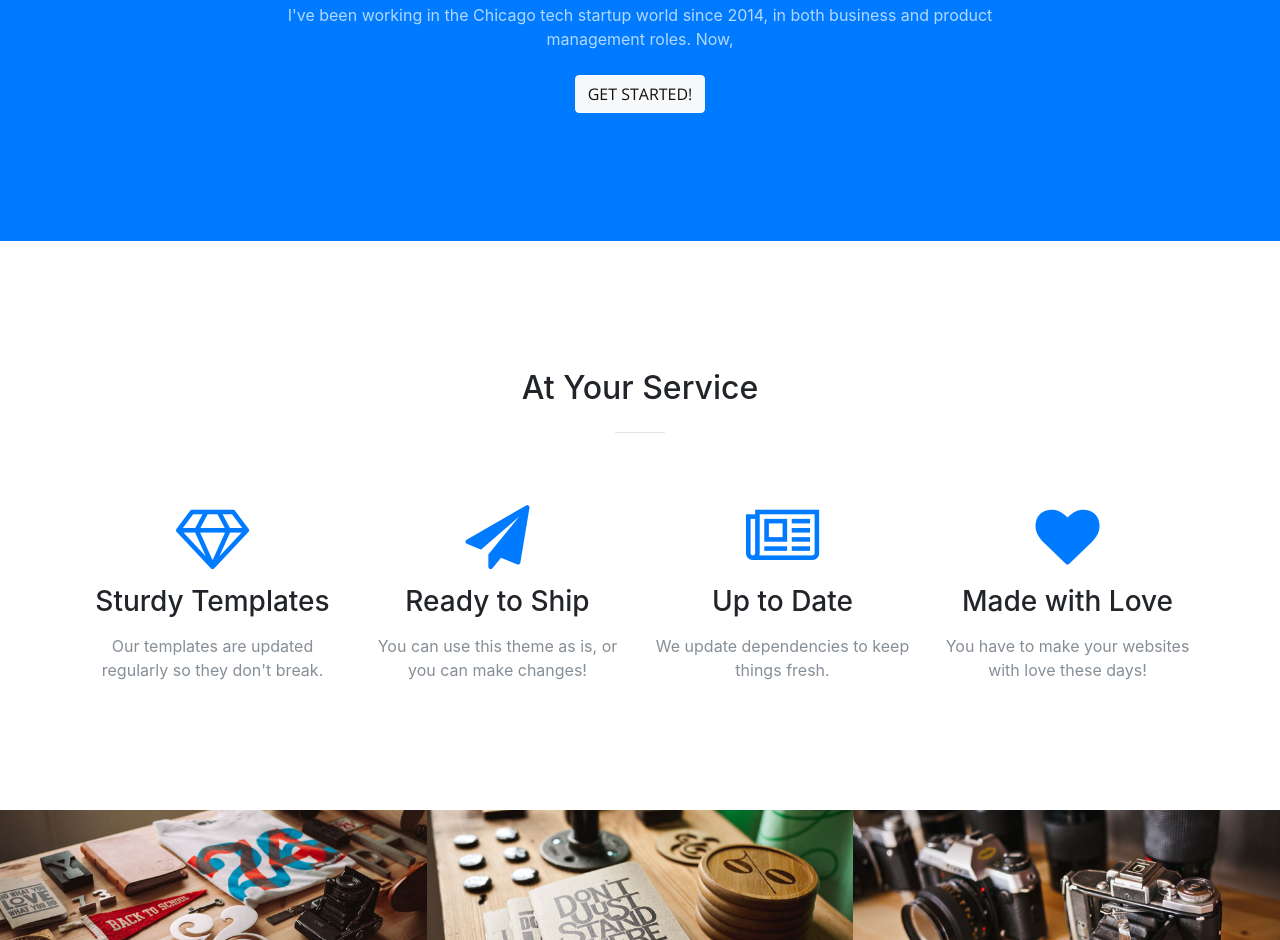
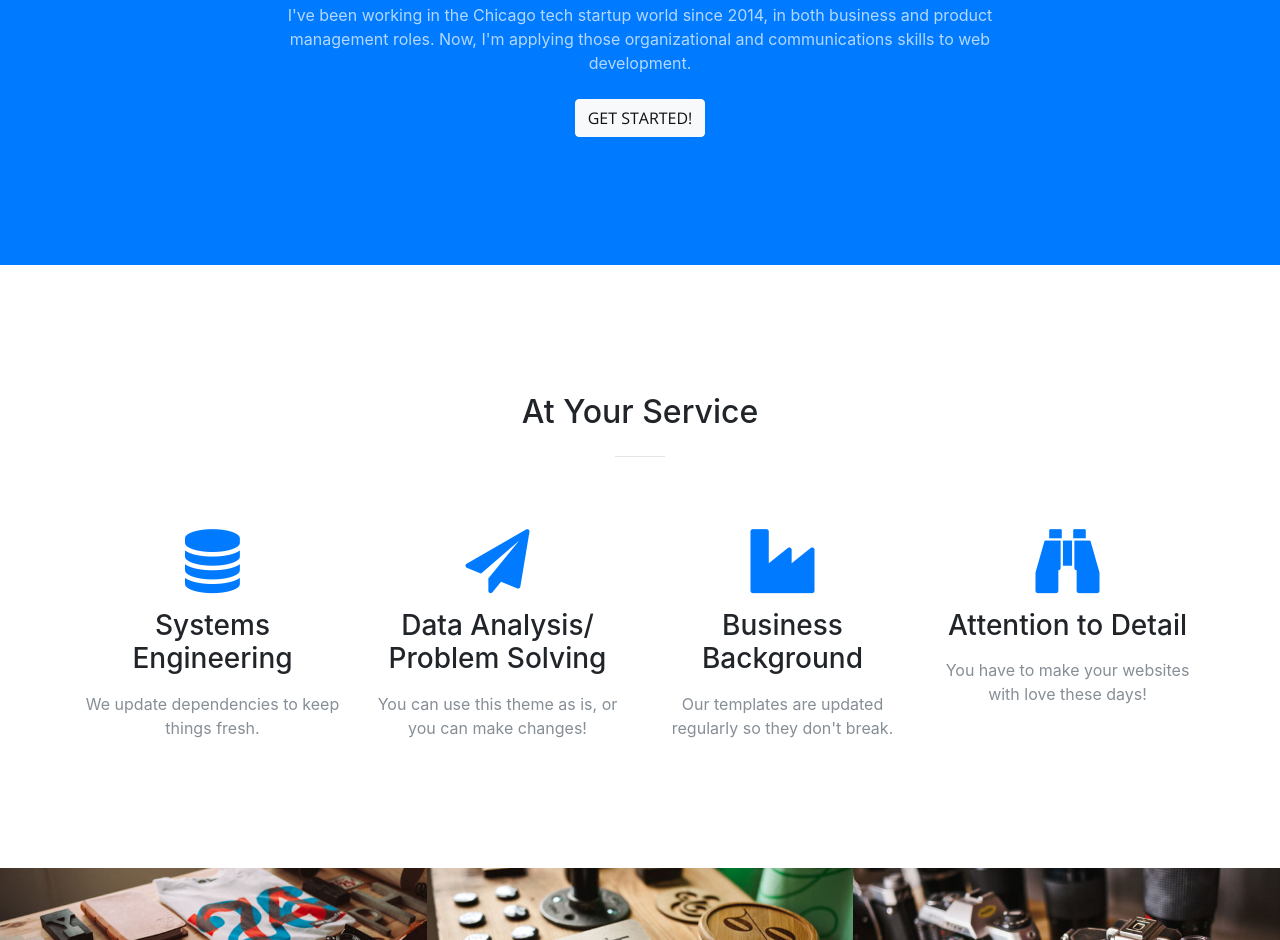
Before and after one commit to paulmccarthy42/paulmccarthy42.github.io, a website with bundled scripts: page index.html in a window 1280 px wide. Shown: the part 1012-1952 px from the top of the page. Built offline with nearby package versions, Linux system fonts and the light colour scheme.

Commit message:
toying with icons

```diff
--- a/index.html
+++ b/index.html
@@ -77,7 +77,7 @@
           <div class="col-lg-8 mx-auto text-center">
             <h2 class="section-heading text-white">Programming and Product Management</h2>
             <hr class="light my-4">
-            <p class="text-faded mb-4">I've been working in the Chicago tech startup world since 2014, in both business and product management roles. Now, </p>
+            <p class="text-faded mb-4">I've been working in the Chicago tech startup world since 2014, in both business and product management roles. Now, I'm applying those organizational and communications skills to web development.</p>
             <a class="btn btn-light btn-xl js-scroll-trigger" href="#services">Get Started!</a>
           </div>
         </div>
@@ -97,29 +97,29 @@
         <div class="row">
           <div class="col-lg-3 col-md-6 text-center">
             <div class="service-box mt-5 mx-auto">
-              <i class="fa fa-4x fa-diamond text-primary mb-3 sr-icons"></i>
-              <h3 class="mb-3">Sturdy Templates</h3>
+              <i class="fa fa-4x fa-database text-primary mb-3 sr-icons"></i>
+              <h3 class="mb-3">Systems Engineering</h3>
+              <p class="text-muted mb-0">We update dependencies to keep things fresh.</p>
+            </div>
+          </div>
+          <div class="col-lg-3 col-md-6 text-center">
+            <div class="service-box mt-5 mx-auto">
+              <i class="fa fa-4x fa-paper-plane text-primary mb-3 sr-icons"></i>
+              <h3 class="mb-3">Data Analysis/ Problem Solving</h3>
+              <p class="text-muted mb-0">You can use this theme as is, or you can make changes!</p>
+            </div>
+          </div>
+          <div class="col-lg-3 col-md-6 text-center">
+            <div class="service-box mt-5 mx-auto">
+              <i class="fa fa-4x fa-industry text-primary mb-3 sr-icons"></i>
+              <h3 class="mb-3">Business Background</h3>
               <p class="text-muted mb-0">Our templates are updated regularly so they don't break.</p>
             </div>
           </div>
           <div class="col-lg-3 col-md-6 text-center">
             <div class="service-box mt-5 mx-auto">
-              <i class="fa fa-4x fa-paper-plane text-primary mb-3 sr-icons"></i>
-              <h3 class="mb-3">Ready to Ship</h3>
-              <p class="text-muted mb-0">You can use this theme as is, or you can make changes!</p>
-            </div>
-          </div>
-          <div class="col-lg-3 col-md-6 text-center">
-            <div class="service-box mt-5 mx-auto">
-              <i class="fa fa-4x fa-newspaper-o text-primary mb-3 sr-icons"></i>
-              <h3 class="mb-3">Up to Date</h3>
-              <p class="text-muted mb-0">We update dependencies to keep things fresh.</p>
-            </div>
-          </div>
-          <div class="col-lg-3 col-md-6 text-center">
-            <div class="service-box mt-5 mx-auto">
-              <i class="fa fa-4x fa-heart text-primary mb-3 sr-icons"></i>
-              <h3 class="mb-3">Made with Love</h3>
+              <i class="fa fa-4x fa-binoculars text-primary mb-3 sr-icons"></i>
+              <h3 class="mb-3">Attention to Detail</h3>
               <p class="text-muted mb-0">You have to make your websites with love these days!</p>
             </div>
           </div>
```
